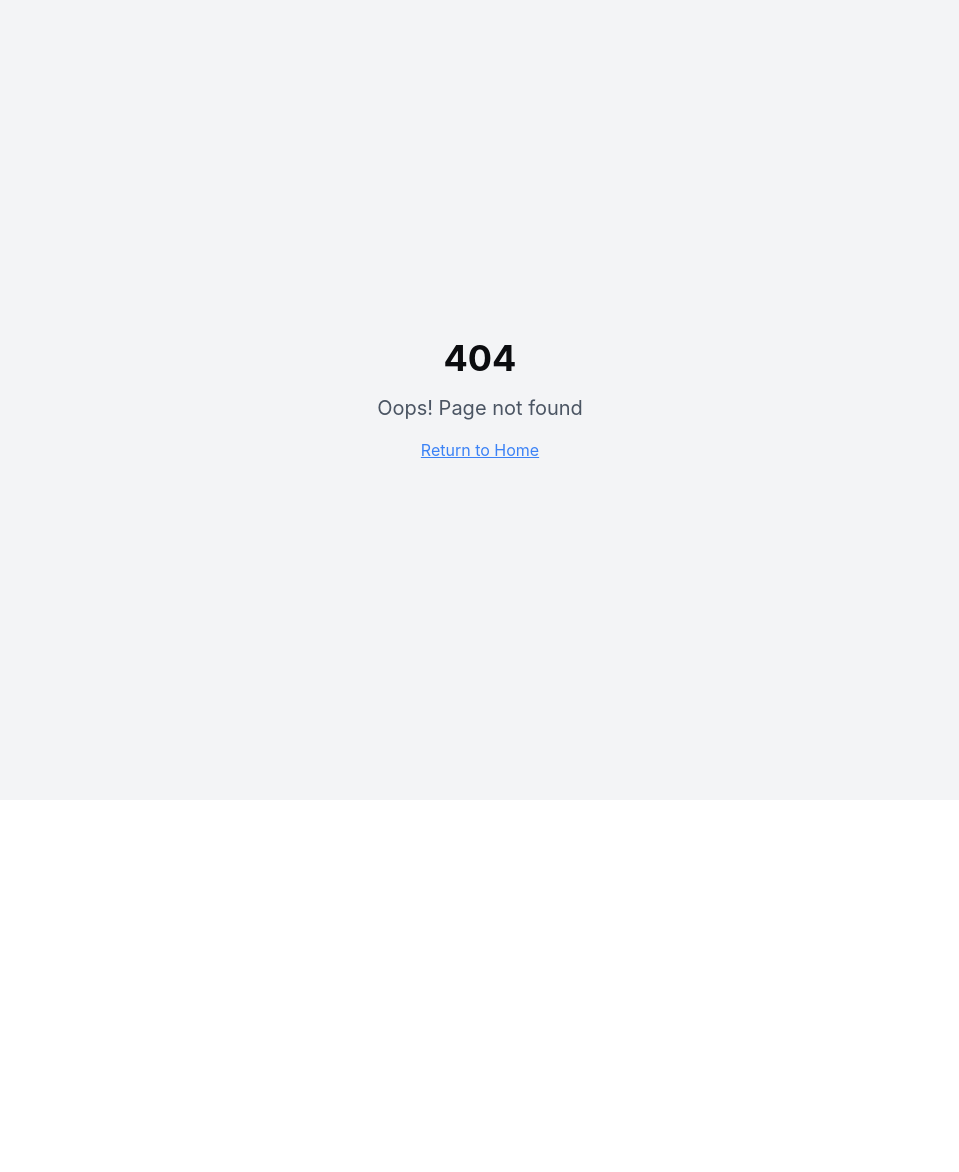
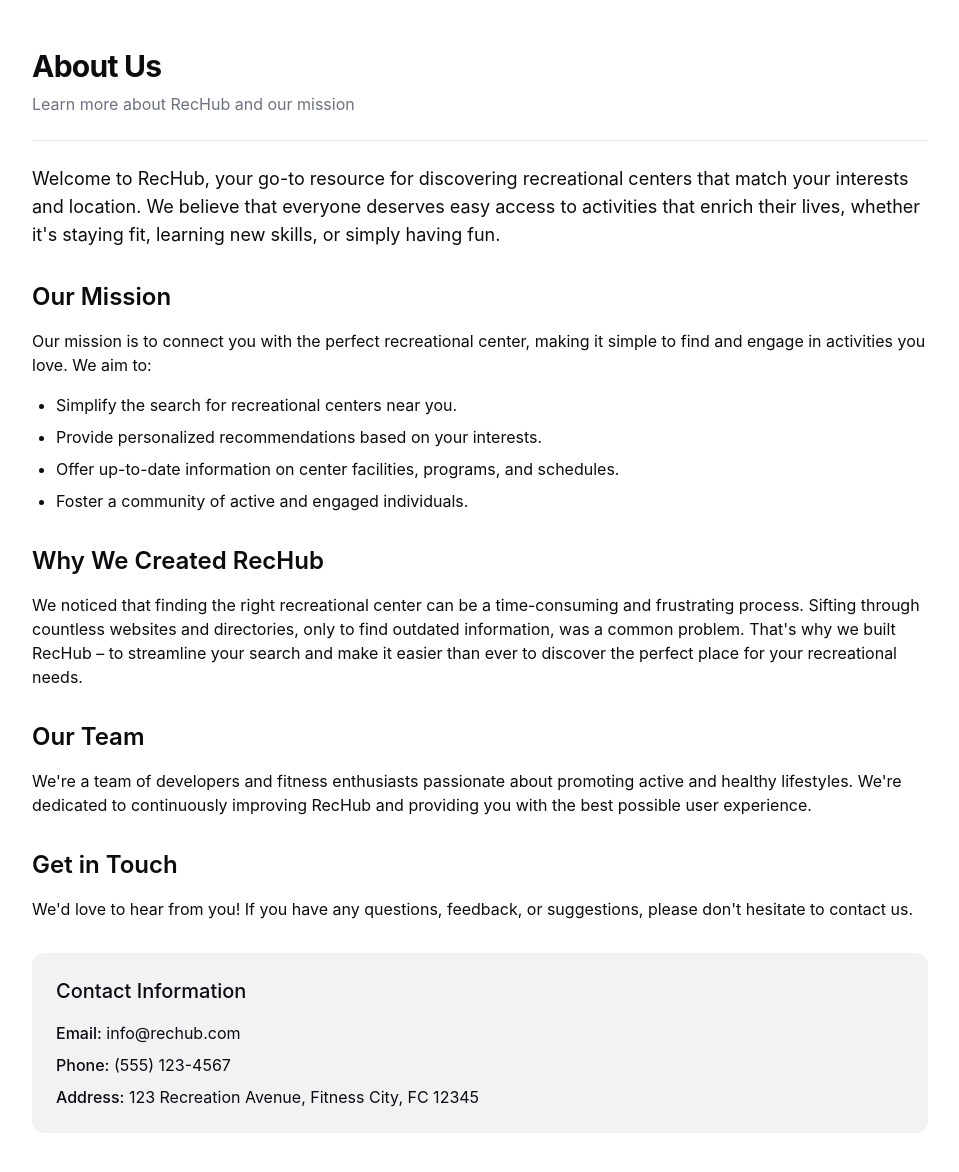
Before and after one commit to andy277/rec-centre-hub, a React (Vite) app: page /about in a window 1280 px wide. Before the commit this address had no page. Shown: the top 1172 px of the page, without its empty margins (160-1119 px from the left). Before the commit the page ends 800 px from the top, so only its background shows below. Built offline with nearby package versions, Linux system fonts and the light colour scheme.

Commit message:
Add About Us page
Adds a new "About Us" page with information about the application, its mission, team, and contact information.

```diff
--- a/src/App.tsx
+++ b/src/App.tsx
@@ -8,6 +8,7 @@ import Index from "./pages/Index";
 import RecCenterDetail from "./pages/RecCenterDetail";
 import NotFound from "./pages/NotFound";
 import Centers from "./pages/Centers";
+import About from "./pages/About";
 
 const queryClient = new QueryClient();
 
@@ -21,6 +22,7 @@ const App = () => (
           <Route path="/" element={<Index />} />
           <Route path="/centers" element={<Centers />} />
           <Route path="/center/:id" element={<RecCenterDetail />} />
+          <Route path="/about" element={<About />} />
           {/* ADD ALL CUSTOM ROUTES ABOVE THE CATCH-ALL "*" ROUTE */}
           <Route path="*" element={<NotFound />} />
         </Routes>
--- a/src/components/Navbar.tsx
+++ b/src/components/Navbar.tsx
@@ -1,4 +1,3 @@
-
 import { useState, useEffect } from 'react';
 import { Link, useLocation } from 'react-router-dom';
 import { Menu, X, Search } from 'lucide-react';
@@ -50,7 +49,7 @@ const Navbar = () => {
             <Link
               to="/centers"
               className={`text-sm font-medium transition-colors hover:text-primary ${
-                location.pathname.includes('/centers') ? 'text-primary' : 'text-foreground/90'
+                location.pathname.includes('/centers') || location.pathname.includes('/center/') ? 'text-primary' : 'text-foreground/90'
               }`}
             >
               Recreation Centers
@@ -112,7 +111,7 @@ const Navbar = () => {
               <Link
                 to="/centers"
                 className={`px-4 py-2 text-base font-medium transition-colors ${
-                  location.pathname.includes('/centers') ? 'text-primary bg-secondary/50 rounded-md' : 'hover:text-primary hover:bg-secondary/30 rounded-md'
+                  location.pathname.includes('/centers') || location.pathname.includes('/center/') ? 'text-primary bg-secondary/50 rounded-md' : 'hover:text-primary hover:bg-secondary/30 rounded-md'
                 }`}
               >
                 Recreation Centers
--- /dev/null
+++ b/src/pages/About.tsx
@@ -0,0 +1,60 @@
+
+import { Container } from "@/components/ui/container";
+import { Separator } from "@/components/ui/separator";
+
+const About = () => {
+  return (
+    <Container className="py-8 md:py-12">
+      <div className="flex flex-col gap-6 max-w-4xl mx-auto">
+        <div className="space-y-2">
+          <h1 className="text-3xl font-bold tracking-tight">About Us</h1>
+          <p className="text-muted-foreground">
+            Learn more about RecHub and our mission
+          </p>
+        </div>
+        <Separator />
+
+        <div className="prose prose-slate max-w-none">
+          <p className="text-lg">
+            Welcome to RecHub, your go-to resource for discovering recreational centers that match your interests and location. We believe that everyone deserves easy access to activities that enrich their lives, whether it's staying fit, learning new skills, or simply having fun.
+          </p>
+
+          <h2 className="text-2xl font-semibold mt-8 mb-4">Our Mission</h2>
+          <p>
+            Our mission is to connect you with the perfect recreational center, making it simple to find and engage in activities you love. We aim to:
+          </p>
+          <ul className="list-disc pl-6 space-y-2 my-4">
+            <li>Simplify the search for recreational centers near you.</li>
+            <li>Provide personalized recommendations based on your interests.</li>
+            <li>Offer up-to-date information on center facilities, programs, and schedules.</li>
+            <li>Foster a community of active and engaged individuals.</li>
+          </ul>
+
+          <h2 className="text-2xl font-semibold mt-8 mb-4">Why We Created RecHub</h2>
+          <p>
+            We noticed that finding the right recreational center can be a time-consuming and frustrating process. Sifting through countless websites and directories, only to find outdated information, was a common problem. That's why we built RecHub – to streamline your search and make it easier than ever to discover the perfect place for your recreational needs.
+          </p>
+
+          <h2 className="text-2xl font-semibold mt-8 mb-4">Our Team</h2>
+          <p>
+            We're a team of developers and fitness enthusiasts passionate about promoting active and healthy lifestyles. We're dedicated to continuously improving RecHub and providing you with the best possible user experience.
+          </p>
+
+          <h2 className="text-2xl font-semibold mt-8 mb-4">Get in Touch</h2>
+          <p>
+            We'd love to hear from you! If you have any questions, feedback, or suggestions, please don't hesitate to contact us.
+          </p>
+
+          <div className="bg-secondary rounded-lg p-6 mt-8">
+            <h3 className="text-xl font-medium mb-4">Contact Information</h3>
+            <p className="mb-2"><span className="font-medium">Email:</span> info@rechub.com</p>
+            <p className="mb-2"><span className="font-medium">Phone:</span> (555) 123-4567</p>
+            <p><span className="font-medium">Address:</span> 123 Recreation Avenue, Fitness City, FC 12345</p>
+          </div>
+        </div>
+      </div>
+    </Container>
+  );
+};
+
+export default About;
```
